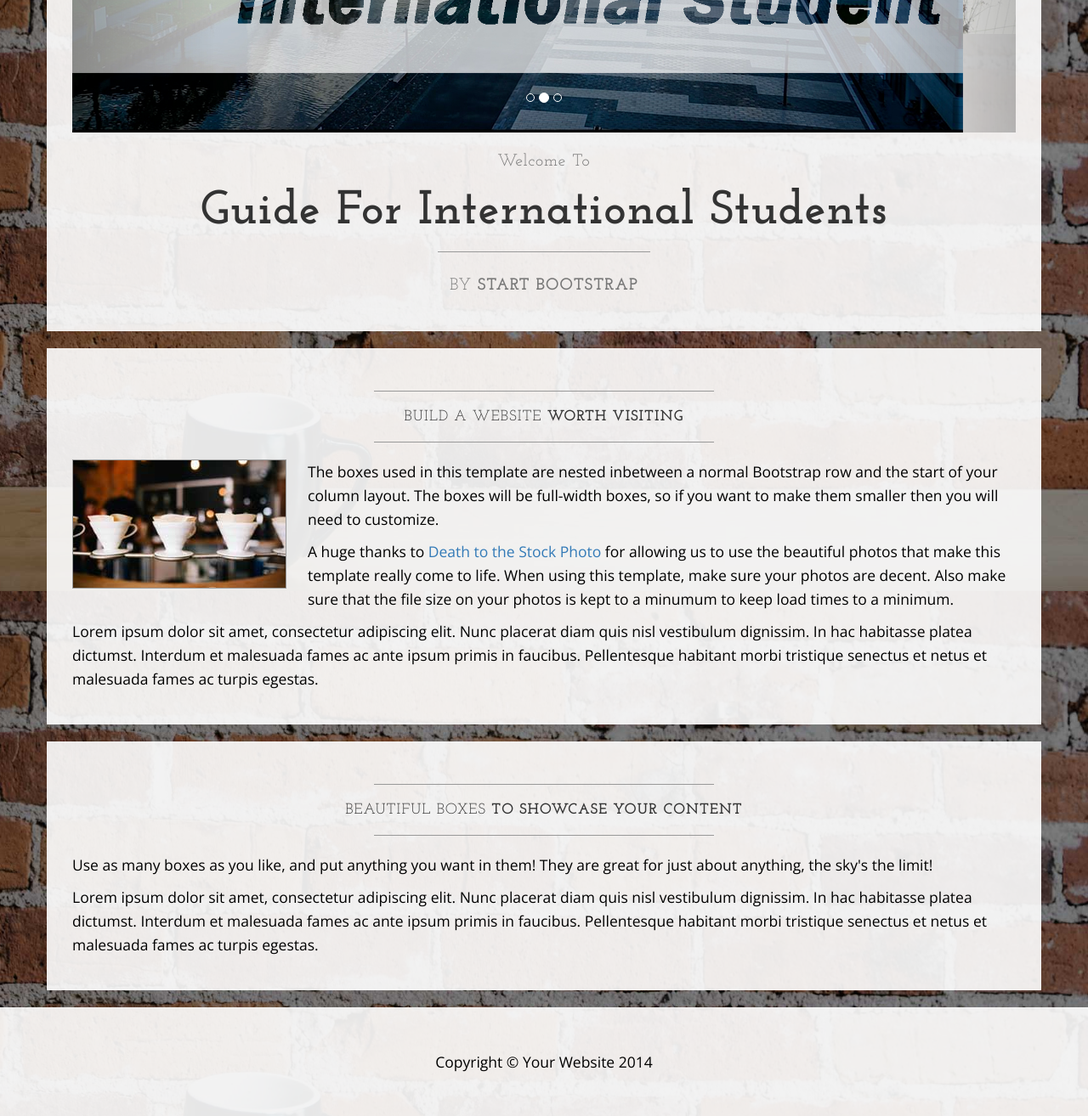
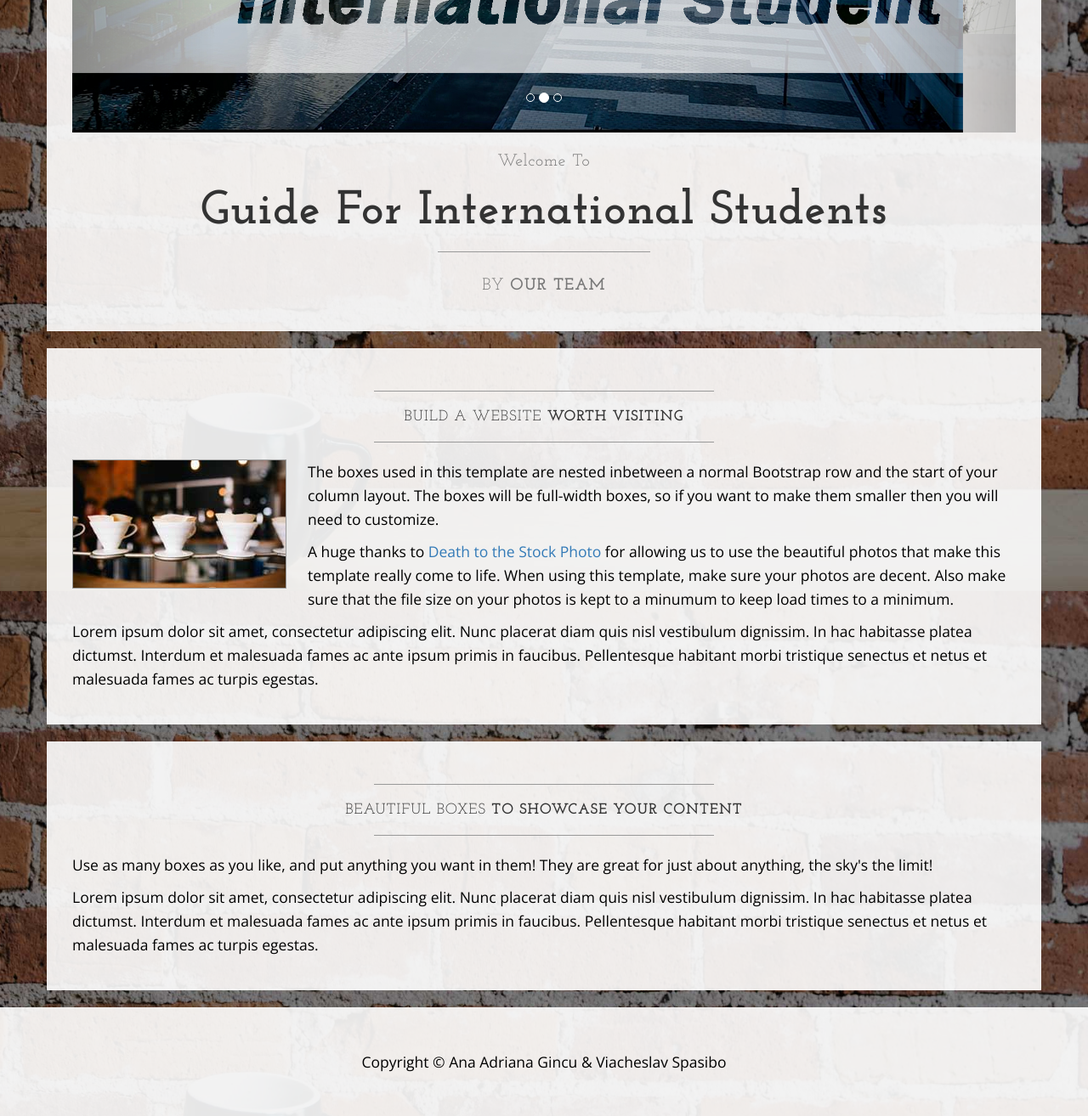
Before and after one commit to slavikzdes/BootstrapProject, a plain HTML site: page index.html in a window 1280 px wide. Shown: the part 904-2218 px from the top of the page at 85% size. Drawn offline with nearby package versions, Linux system fonts and the light colour scheme.

Commit message:
Small changes

```diff
--- a/index.html
+++ b/index.html
@@ -8,7 +8,7 @@
     <meta name="description" content="">
     <meta name="author" content="">
 
-    <title>Business Casual - Start Bootstrap Theme</title>
+    <title>International Student at Hochschule Rhein-Waal</title>
 
     <!-- Bootstrap Core CSS -->
     <link href="css/bootstrap.min.css" rel="stylesheet">
@@ -111,7 +111,7 @@
                     <hr class="tagline-divider">
                     <h2>
                         <small>By
-                            <strong>Start Bootstrap</strong>
+                            <strong>Our Team</strong>
                         </small>
                     </h2>
                 </div>
@@ -156,7 +156,7 @@
         <div class="container">
             <div class="row">
                 <div class="col-lg-12 text-center">
-                    <p>Copyright &copy; Your Website 2014</p>
+                    <p>Copyright &copy;  Ana Adriana Gincu & Viacheslav Spasibo</p>
                 </div>
             </div>
         </div>
```
Also changed, not shown: about.html (+3 -4 lines), blog.html (+1 -1 lines).
